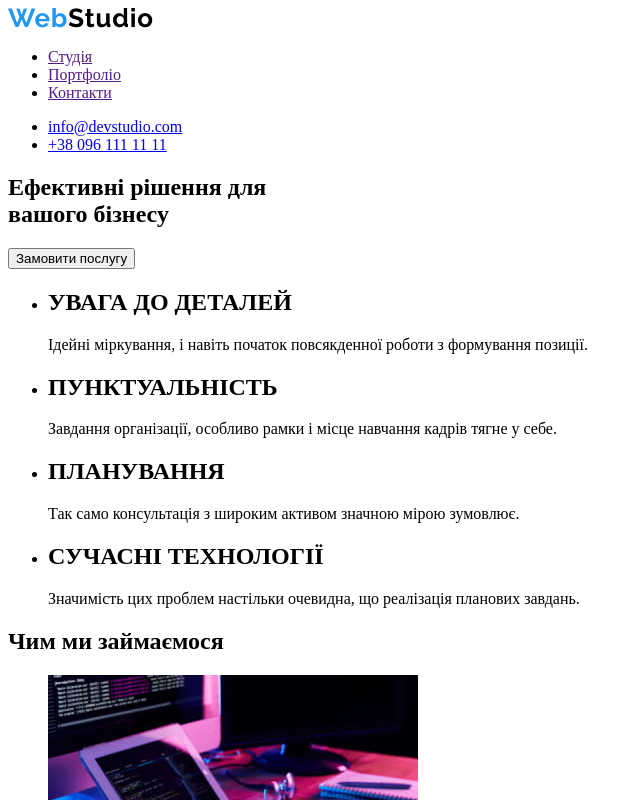
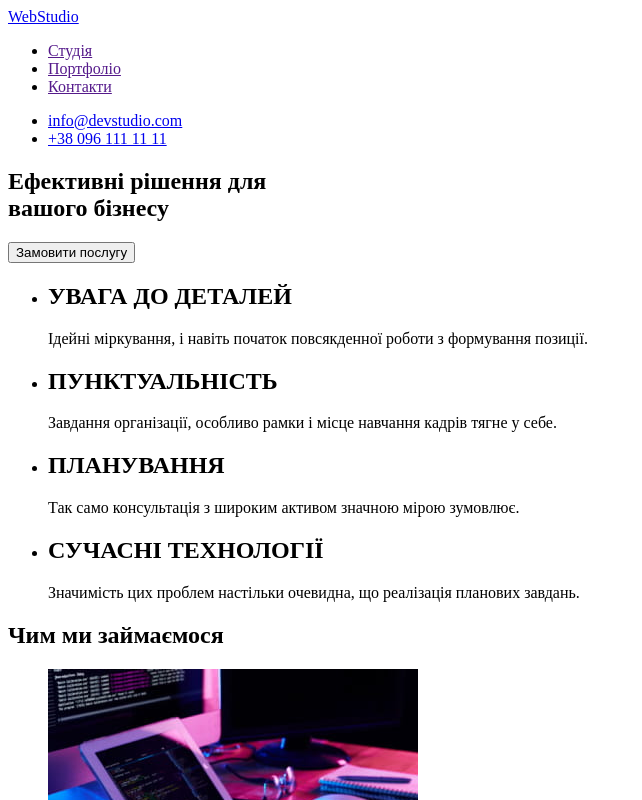
Before and after one commit to Dudaeff/goit-markup-hw-01, a plain HTML site: page Homework#1/index.html in a window 1280 px wide. Shown: the top 800 px of the page, without its empty margins (0-642 px from the left). Drawn offline with Linux system fonts and the light colour scheme.

Commit message:
Виправив логотип

```diff
--- a/Homework#1/index.html
+++ b/Homework#1/index.html
@@ -9,7 +9,7 @@
 
 <body>
     <header> <!--шапка сторінки-->
-       <a href="./index.html"><img src="./images/WebStudio.png" alt="logo"></a>
+       <a href="./index.html">WebStudio</a>
         <nav>
            <ul>
              <li><a href="">Студія</a></li>
@@ -75,7 +75,7 @@
     </main>
 
     <footer><!--Підвал-->
-        <a href="./index.html"><img src="./images/WebStudio.png" alt="logo"></a>
+        <a href="./index.html">WebStudio</a>
 
         <address>
             м. Київ, пр-т Лесі Українки, 26
```
Also changed, not shown: Homework#1/images/WebStudio.png (deleted).
